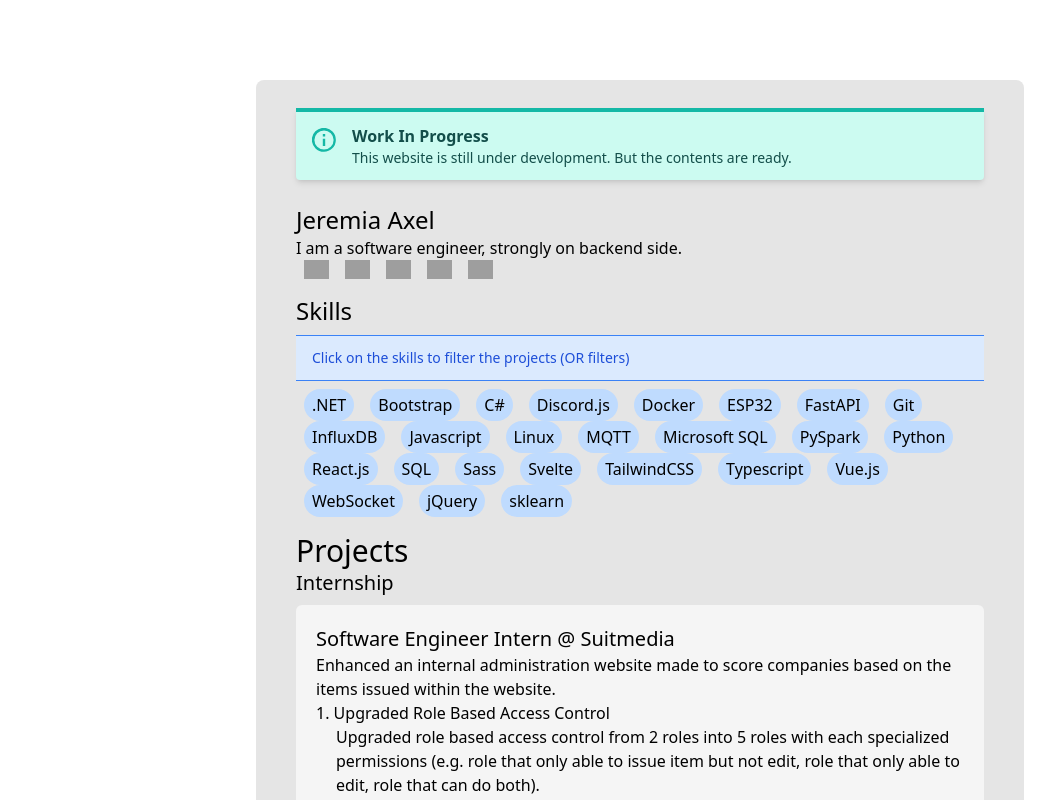
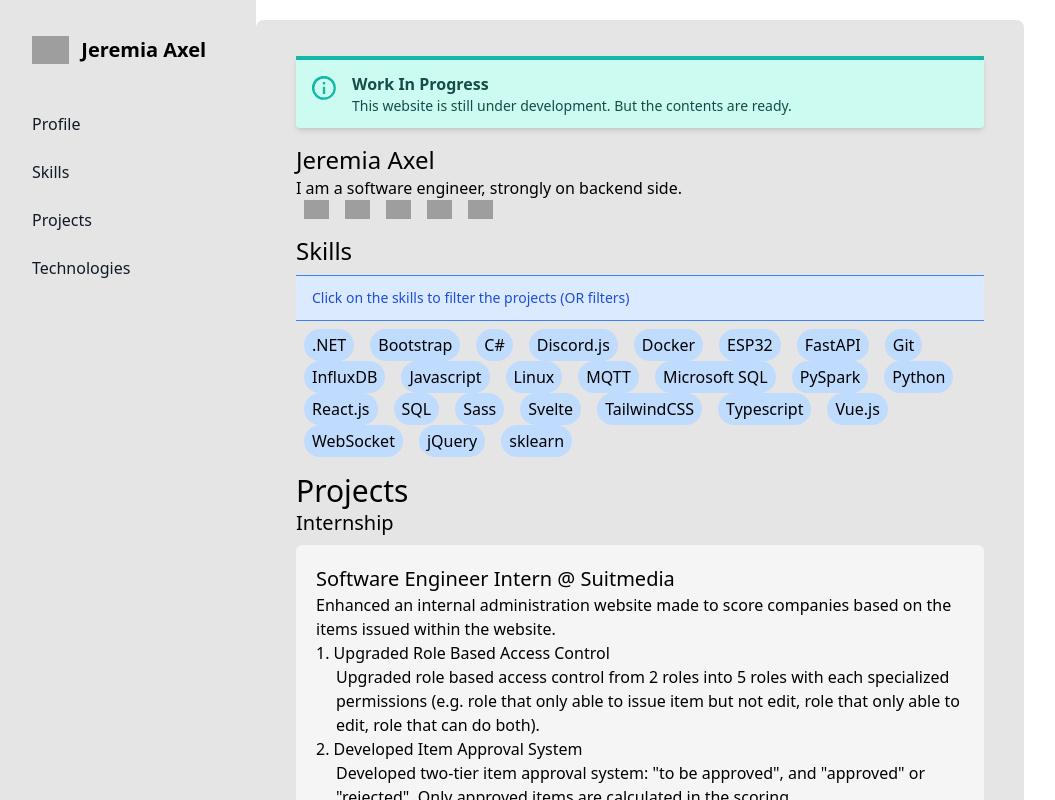
Before and after one commit to jeremiaaxel/jeremiaaxel.github.io, a SvelteKit app: page / in a window 1280 px wide. Shown: the top 800 px of the page, without its empty margins (0-1055 px from the left). Built offline with nearby package versions, Linux system fonts and the light colour scheme; grey boxes are pictures that could not be loaded.

Commit message:
create sidebar

```diff
--- a/src/components/profile.svelte
+++ b/src/components/profile.svelte
@@ -10,7 +10,7 @@
 	});
 </script>
 
-<section id="profile flex flex-col">
+<section id="profile" class="flex flex-col">
 	<h1 class="text-2xl">{data.name}</h1>
 	<p>{data.description}</p>
 	<section class="links flex flex-row">
--- /dev/null
+++ b/src/components/sidebar.svelte
@@ -0,0 +1,39 @@
+<script lang="ts">
+	import type { Brand } from '$lib/types/brand';
+	import type { SidebarItem } from '$lib/types/sidebar_item';
+
+	export let data: SidebarItem[];
+	export let brand: Brand;
+</script>
+
+<aside
+	id="sidebar"
+	class="fixed top-0 left-0 z-40 w-64 h-screen transition-transform -translate-x-full sm:translate-x-0"
+	aria-label="Sidebar"
+>
+	<div class="h-full px-3 py-4 overflow-y-auto bg-neutral-200">
+		<a href="{brand.url}" class="flex items-center rounded-lg p-5 mb-5 hover:bg-neutral-300">
+			{#if brand.icon}
+				<img src={brand.icon} class="h-6 mr-3 sm:h-7" alt={brand.iconAlt} />
+			{/if}
+			<span class="self-center text-xl font-semibold whitespace-nowrap"
+				>{brand.name}</span
+			>
+		</a>
+		<ul class="space-y-2 font-medium">
+			{#each data as item}
+				<li>
+					<a
+						href={item.url}
+						class="flex items-center p-2 text-gray-900 rounded-lg group hover:bg-neutral-300"
+					>
+						{#if item.icon}
+							<img width="25" height="25" src={item.icon} alt={item.iconAlt} />
+						{/if}
+						<span class="ml-3">{item.name}</span>
+					</a>
+				</li>
+			{/each}
+		</ul>
+	</div>
+</aside>
--- a/src/components/skills.svelte
+++ b/src/components/skills.svelte
@@ -27,7 +27,7 @@
 	{#each data as skill, skillIdx}
 		<button
 			on:click={() => updateSkillsClicked(skillIdx)}
-			class="mx-2 rounded-full px-2 py-1 {skillsClicked.values.has(skillIdx)
+			class="mx-2 rounded-full px-2 py-1 hover:bg-blue-300 {skillsClicked.values.has(skillIdx)
 				? 'bg-blue-400'
 				: 'bg-blue-200'}">{skill}</button
 		>
--- a/src/components/technologies.svelte
+++ b/src/components/technologies.svelte
@@ -4,7 +4,7 @@
 	export let data: Technologies[];
 </script>
 
-<section class="skills-description">
+<section id="technologies" class="skills-description">
 	<h3 class="text-2xl">Technologies</h3>
 	<div class="flex flex-col space-y-3">
 		{#each data as skill}
--- /dev/null
+++ b/src/lib/data/sidebar.json
@@ -0,0 +1,25 @@
+{
+    "brand": {
+        "name": "Jeremia Axel",
+        "url": "",
+        "icon": "https://img.icons8.com/ios/50/user--v1.png"
+    },
+    "items": [
+        {
+            "name": "Profile",
+            "url": "#profile"
+        },
+        {
+            "name": "Skills",
+            "url": "#skills"
+        },
+        {
+            "name": "Projects",
+            "url": "#projects"
+        },
+        {
+            "name": "Technologies",
+            "url": "#technologies"
+        }
+    ]
+}
--- /dev/null
+++ b/src/lib/types/brand.ts
@@ -0,0 +1,6 @@
+export type Brand = {
+    name: string;
+    url: string;
+    icon?: string;
+    iconAlt?: string;
+};
--- /dev/null
+++ b/src/lib/types/sidebar_item.ts
@@ -0,0 +1,6 @@
+export type SidebarItem = {
+    name: string;
+    url: string;
+    icon?: string;
+    iconAlt?: string;
+};
--- a/src/routes/+page.svelte
+++ b/src/routes/+page.svelte
@@ -4,6 +4,7 @@
 
 	import dataJson from '$lib/data/data.json';
 	import profileJson from '$lib/data/profile.json';
+	import sidebarJson from '$lib/data/sidebar.json';
 
 	import { extractTechStacks } from '$lib/utils/projects';
 	import { extractTechnologies } from '$lib/utils/technologies';
@@ -13,6 +14,7 @@
 	import SkillsComponent from '../components/skills.svelte';
 	import TechnologiesComponent from '../components/technologies.svelte';
 	import NotificationComponent from '../components/notification.svelte';
+	import Sidebar from '../components/sidebar.svelte';
 
 	const profile: Profile = profileJson;
 
@@ -23,7 +25,8 @@
 		return projectInstance;
 	});
 
-	const technologies = dataJson.technologies;
+	const { technologies } = dataJson;
+	const { items: sidebarItems, brand } = sidebarJson;
 
 	const skillsFromProjects: string[] = extractTechStacks(projects);
 	const skillsFromTechnologies: string[] = extractTechnologies(technologies);
@@ -56,12 +59,13 @@
 </svelte:head>
 
 <section
-	class="flex flex-auto flex-col my-20 space-y-4
+	class="flex flex-auto flex-col my-5 space-y-4
 		   md:container mx-auto
 		   md:w-3/5 w-11/12
 		   bg-neutral-200
 		   px-10 py-5 rounded-lg"
 >
+	<Sidebar brand={brand} data={sidebarItems} />
 	<NotificationComponent data={notification} />
 	<ProfileComponent data={profile} />
 	<SkillsComponent data={skills} bind:skillsClicked />
```
